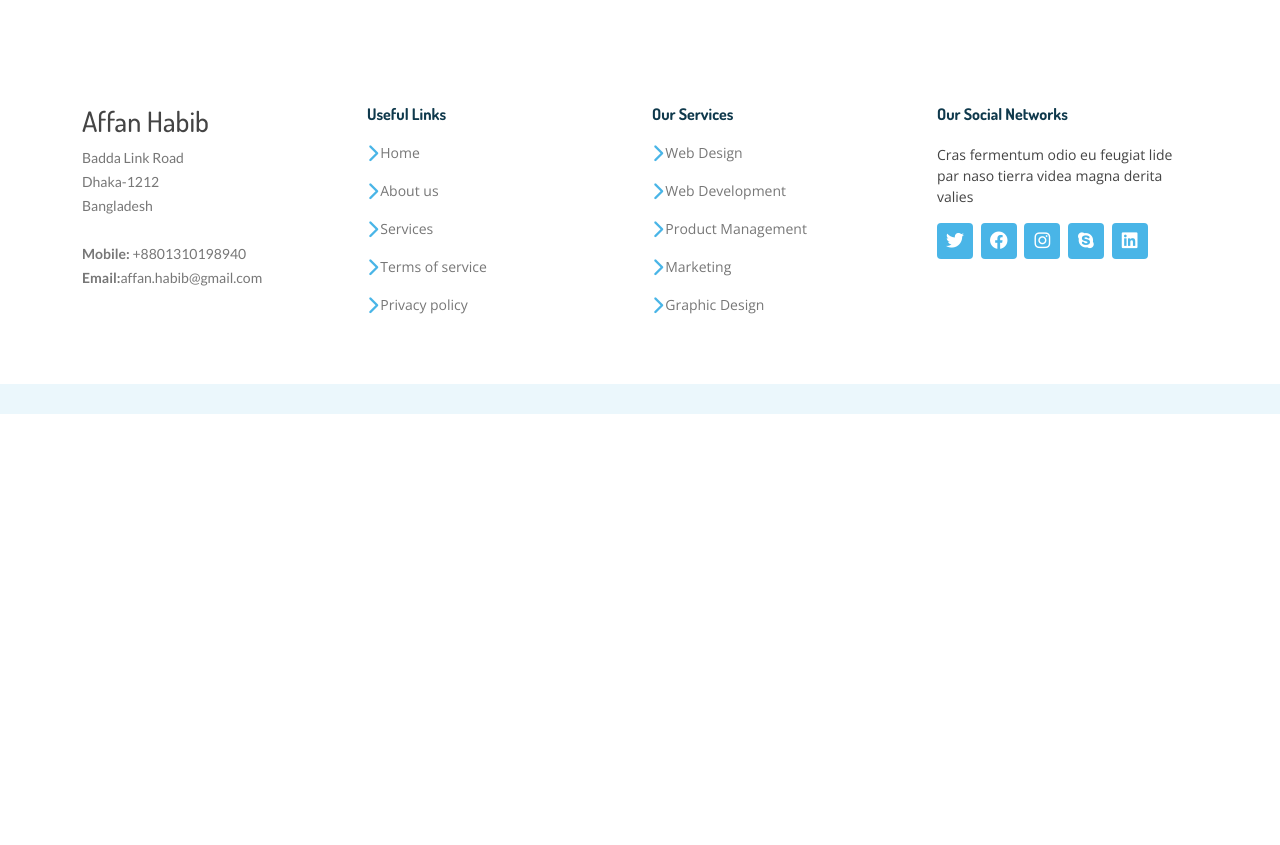
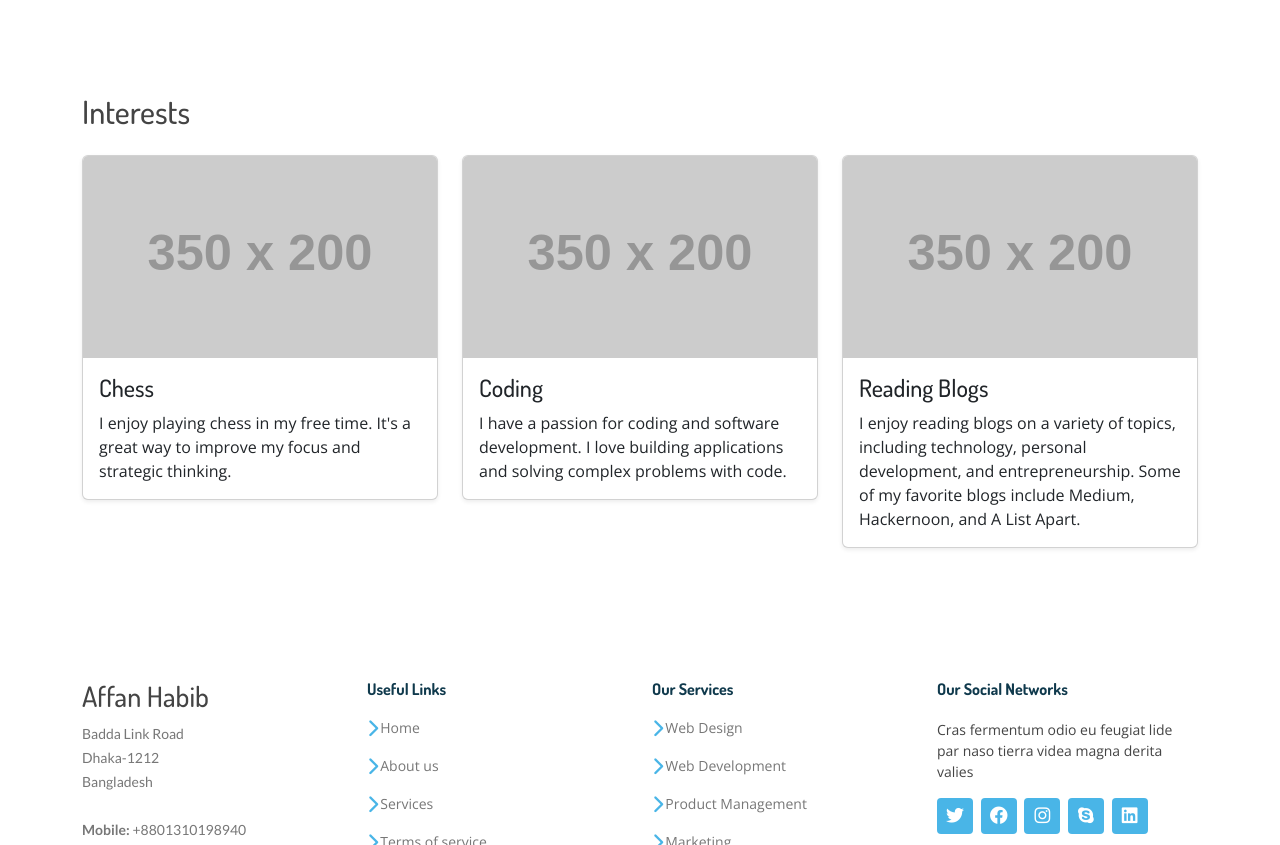
Before and after one commit to affan-habib/affan-habib.github.io, a plain HTML site: page index.html in a window 1280 px wide. Shown: the part 2175-3020 px from the top of the page. Before the commit the page ends 2589 px from the top, so only its background shows below. Drawn offline with nearby package versions, Linux system fonts and the light colour scheme; placeholder pictures from the web are drawn by us.

Commit message:
more section added

```diff
--- a/index.html
+++ b/index.html
@@ -198,6 +198,42 @@
         </div>
       </div>
     </section>
+    <section class="container py-5">
+      <h2 class="mb-4">Interests</h2>
+      <div class="row">
+        <div class="col-md-4">
+          <div class="card mb-4 shadow-sm">
+            <img src="https://via.placeholder.com/350x200" class="card-img-top" alt="...">
+            <div class="card-body">
+              <h4 class="card-title">Chess</h4>
+              <p class="card-text">I enjoy playing chess in my free time. It's a great way to improve my focus and
+                strategic thinking.</p>
+            </div>
+          </div>
+        </div>
+        <div class="col-md-4">
+          <div class="card mb-4 shadow-sm">
+            <img src="https://via.placeholder.com/350x200" class="card-img-top" alt="...">
+            <div class="card-body">
+              <h4 class="card-title">Coding</h4>
+              <p class="card-text">I have a passion for coding and software development. I love building applications
+                and solving complex problems with code.</p>
+            </div>
+          </div>
+        </div>
+        <div class="col-md-4">
+          <div class="card mb-4 shadow-sm">
+            <img src="https://via.placeholder.com/350x200" class="card-img-top" alt="...">
+            <div class="card-body">
+              <h4 class="card-title">Reading Blogs</h4>
+              <p class="card-text">I enjoy reading blogs on a variety of topics, including technology, personal
+                development, and entrepreneurship. Some of my favorite blogs include Medium, Hackernoon, and A List
+                Apart.</p>
+            </div>
+          </div>
+        </div>
+      </div>
+    </section>
 
   </main>
 
```
